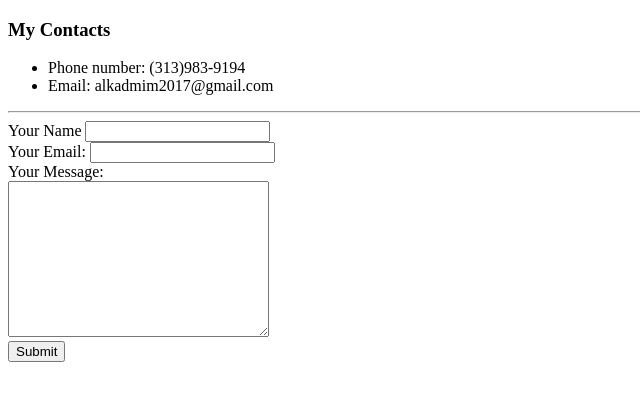
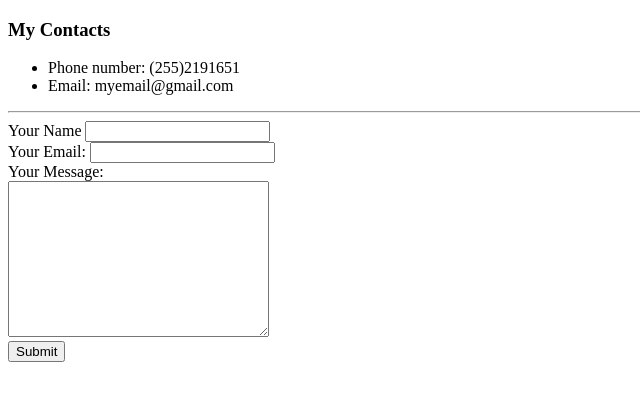
Before and after one commit to alkadmi/CV, a plain HTML site: page contacts.html in a window 1280 px wide. Shown: the full height of the page, 0-640 px from the left. Drawn offline with Linux system fonts and the light colour scheme.

Commit message:
Update contacts.html

```diff
--- a/contacts.html
+++ b/contacts.html
@@ -12,13 +12,13 @@
   </h3>
 
   <ul>
-    <li>Phone number: (313)983-9194</li>
-    <li>Email: alkadmim2017@gmail.com </li>
+    <li>Phone number: (255)2191651</li>
+    <li>Email: myemail@gmail.com </li>
   </ul>
 
   <hr>
 
-  <form action="mailto:alkadmim2017@gmail.com" method="post" enctype="text/plain">
+  <form action="mailto:fwfzcsfs@gmail.com" method="post" enctype="text/plain">
     <label>Your Name</label>
     <input type="text" name="YourName" value="">
     <br>
```
